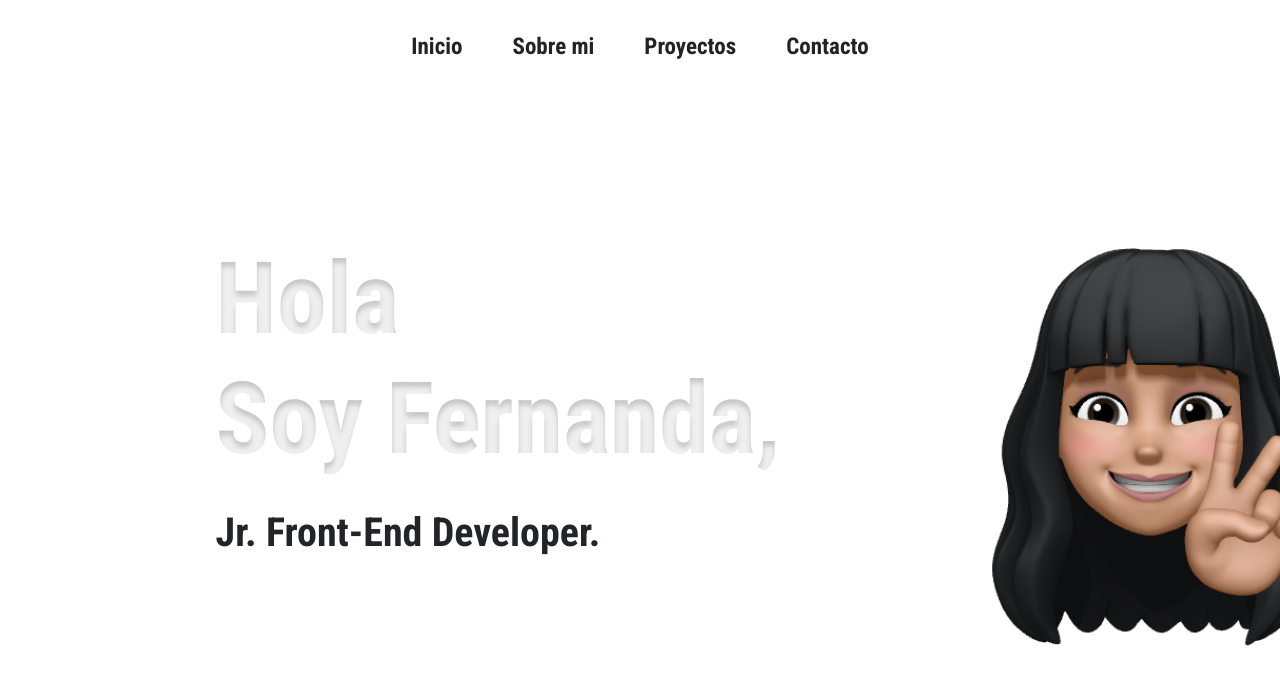
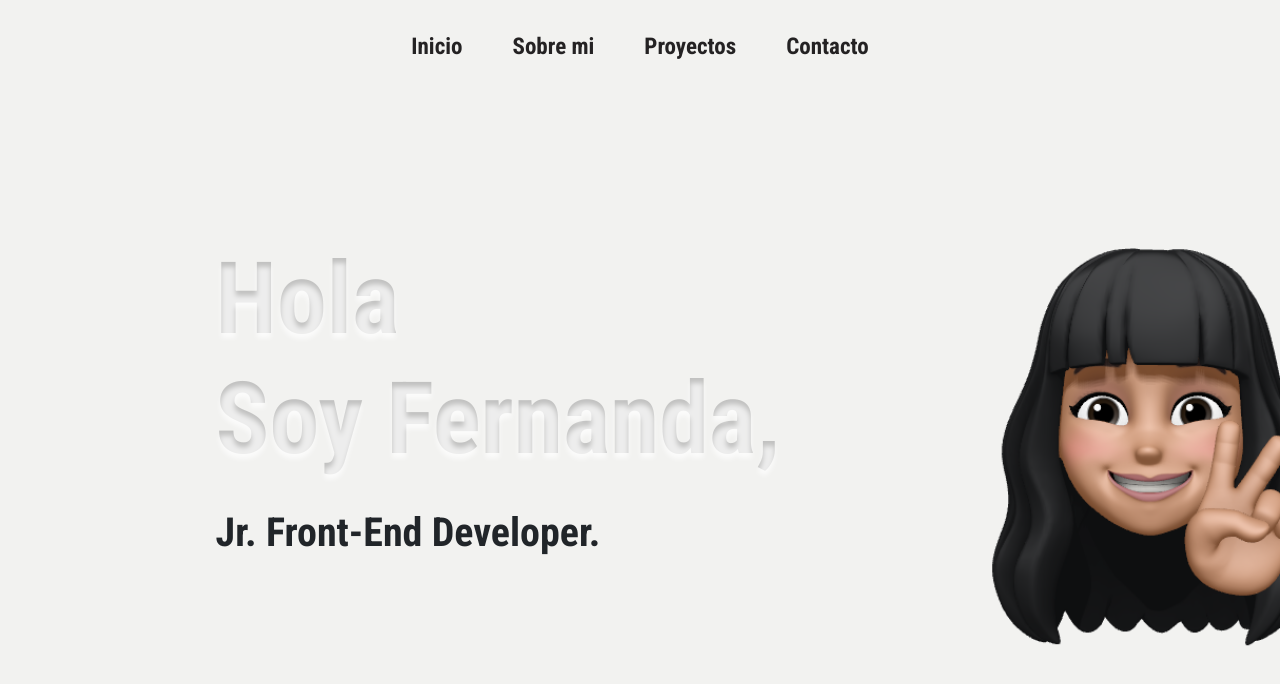
Before and after one commit to feruzu/Mi-Portfolio, a React (Vite) app: page / in a window 1280 px wide. Shown: the top 684 px of the page. Built offline with nearby package versions, Linux system fonts and the light colour scheme.

Commit message:
Cambié background

```diff
--- a/src/components/NavBar.css
+++ b/src/components/NavBar.css
@@ -8,7 +8,7 @@ div.me-auto.navbar-nav {
 
 nav.bg-body-tertiary.navbar.navbar-expand-lg.navbar-light {
     padding: 0;
-    background-color: white!important;
+    background-color: #F2F2F0!important;
     position: fixed;
     font-size: 1.5rem;
     width: 100%;
--- a/src/index.css
+++ b/src/index.css
@@ -8,4 +8,5 @@ body {
   margin: 0 auto;
   width: 100%;
   font-family: 'Roboto Condensed', sans-serif;
+  background-color: #F2F2F0;
 }
```
